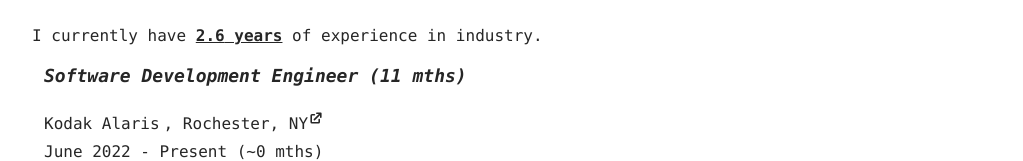
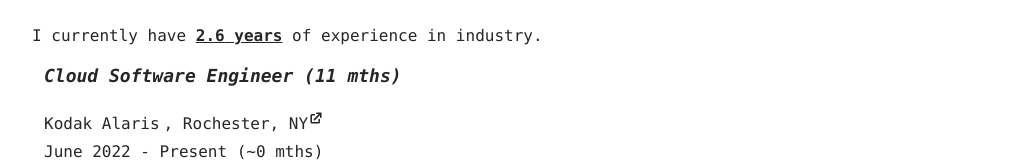
Before and after one commit to DevinKott/website-m9, a React (Create React App) app: page / in a window 1280 px wide. Shown: the part 396-557 px from the top of the page, without its empty margins (128-1151 px from the left). Built offline with nearby package versions, Linux system fonts and the light colour scheme.

Commit message:
Update current job title

```diff
--- a/src/App.js
+++ b/src/App.js
@@ -74,7 +74,7 @@ function App() {
                     I currently have <b className="underline">{totalWorkExperience} years</b> of experience in industry.
                 </span>
                 <Experience
-                    jobTitle={'Software Development Engineer'}
+                    jobTitle={'Cloud Software Engineer'}
                     companyName={'Kodak Alaris'}
                     location={'Rochester, NY'}
                     link={'https://www.kodakalaris.com/'}
```
